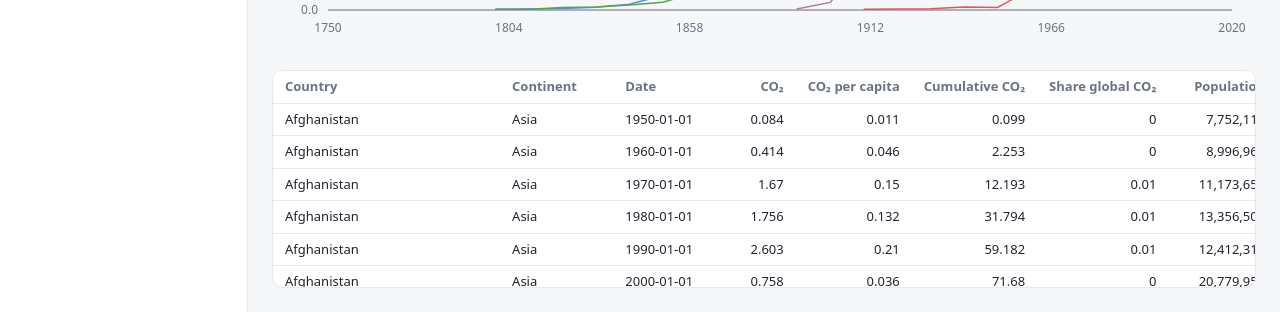
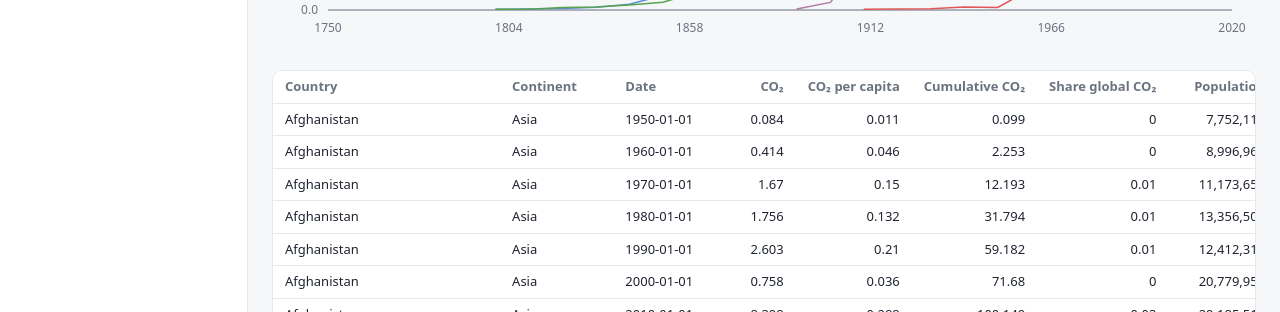
Before and after one commit to JamesSwinton/AGGrid-World-Congress-Workshop, a React (Vite) app: page /custom in a window 1280 px wide. Shown: the part 488-800 px from the top of the page. Built offline with nearby package versions, Linux system fonts and the light colour scheme; no server answers; what ag-charts-enterprise, ag-grid-community, ag-grid-enterprise, ag-studio would draw is missing.

Commit message:
update css

```diff
--- a/src/App.css
+++ b/src/App.css
@@ -213,7 +213,7 @@
 
 .page-grid {
   flex: 1;
-  min-height: 0;
+  min-height: 500px;
 }
 
 .page-studio {
```
